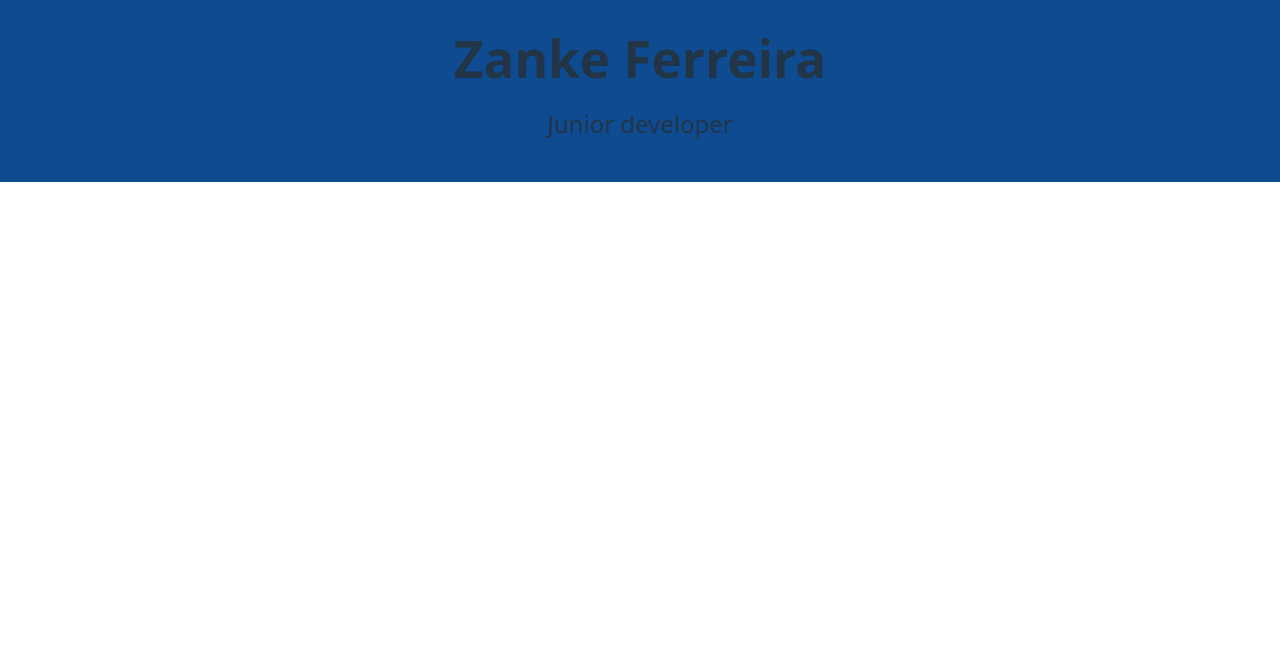
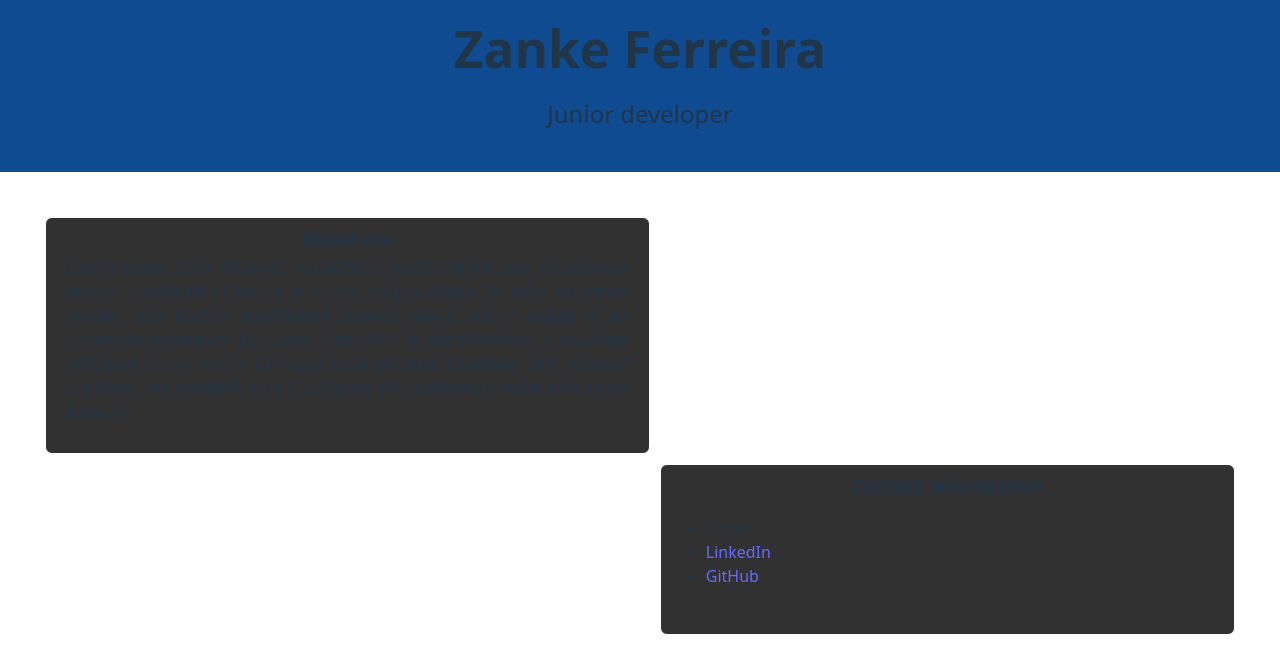
Before and after one commit to ZankeFerreira/Virtual-CV, a React (Vite) app in the folder virtualcv/: page / in a window 1280 px wide. Shown: the top 672 px of the page. Built offline with nearby package versions, Linux system fonts and the light colour scheme.

Commit message:
Bug fixes for boxes

```diff
--- a/virtualcv/src/App.css
+++ b/virtualcv/src/App.css
@@ -2,33 +2,46 @@
   /* max-width: 1280px; */
   margin: 0 auto;
   /* padding: 2rem; */
-  text-align: left;width: 100vw;
+  text-align: left;
+  width: 100vw;
 
 
 
 }
 
+
+
 .border{
   border: solid;
   border-color: #ffffff;
   border-width: 1px;
-  padding: 5px;
+
   border-radius: 7px;
 
-  width: 45%;
+  padding: 5px;
+  width: 44%;
   background-color: #313131;
+  margin: 5px;
 
+  padding-bottom: 30px;
 
+   display: inline;
 
 }
 
 .border.About{
   float: left;
-  margin-left: 50px;
+  margin-left: 45px;
+  padding-left: 20px;
+  padding-right: 20px;
+
+  text-align: justify;
+
 }
 .border.Contact{
   float: right;
-  margin-right: 50px;
+  margin-right: 45px;
+
 }
 
 
--- a/virtualcv/src/App.jsx
+++ b/virtualcv/src/App.jsx
@@ -7,42 +7,19 @@
 import Contact from './Components/Contact'
 
 function App() {
-  const [count, setCount] = useState(0)
+
 
   return (
     <>
+    <title>Zanke Ferreira Portfolio</title>
+
     <div>
       <Header font = "arial"/>
-        <body>
-          <About className = "border About"/>
-          <Contact className = "border Contact"/>
-      </body>
+      <About className = "border About"/>
+      <Contact className = "border Contact"/>
     </div>
 
 
-
-
-    {/*
-      <div>
-        <a href="https://vite.dev" target="_blank">
-          <img src={viteLogo} className="logo" alt="Vite logo" />
-        </a>
-        <a href="https://react.dev" target="_blank">
-          <img src={reactLogo} className="logo react" alt="React logo" />
-        </a>
-      </div>
-      <h1>Vite + React</h1>
-      <div className="card">
-        <button onClick={() => setCount((count) => count + 1)}>
-          count is {count}
-        </button>
-        <p>
-          Edit <code>src/App.jsx</code> and save to test HMR
-        </p>
-      </div>
-      <p className="read-the-docs">
-        Click on the Vite and React logos to learn more
-      </p>*/}
     </>
   )
 }
--- a/virtualcv/src/Components/About.jsx
+++ b/virtualcv/src/Components/About.jsx
@@ -3,7 +3,7 @@
 
         <div  className={props.className}>
              <h3> About me </h3>
-            hell
+            Lorem ipsum dolor sit amet, consectetur adipiscing elit, sed do eiusmod tempor incididunt ut labore et dolore magna aliqua. Ut enim ad minim veniam, quis nostrud exercitation ullamco laboris nisi ut aliquip ex ea commodo consequat. Duis aute irure dolor in reprehenderit in voluptate velit esse cillum dolore eu fugiat nulla pariatur. Excepteur sint occaecat cupidatat non proident, sunt in culpa qui officia deserunt mollit anim id est laborum.
         </div>
 
     )
--- a/virtualcv/src/Components/Contact.jsx
+++ b/virtualcv/src/Components/Contact.jsx
@@ -4,9 +4,10 @@
         <div  className={props.className}>
              <h3> Contact Information    </h3>
             <ul>
-                <li>Phone number: 067 958 2281</li>
-                <li>Email: zanke.ferreira1229@gmail.com</li>
+                {/* <li>Phone number: 067 958 2281</li> */}
+                <li>Email: </li>
                 <li><a href="https://linkedin.com/in/zanke-ferreira-6a7354362/" target="_blank">LinkedIn</a> </li>
+                <li><a href="https://github.com/ZankeFerreira" target="_blank">GitHub</a> </li>
             </ul>
         </div>
 
--- a/virtualcv/src/Components/Header.jsx
+++ b/virtualcv/src/Components/Header.jsx
@@ -8,6 +8,10 @@
             <h2 style={{"font-style": props.font,fontWeight: "normal"}}>
                 Junior developer
             </h2>
+
+
+
         </header>
+
     )
 }
--- a/virtualcv/src/index.css
+++ b/virtualcv/src/index.css
@@ -49,14 +49,15 @@
 h1 {
   font-size: 3.2em;
   line-height: 1.1;
-  margin: 10px;
+  margin: 0px;
   width: 100vw;
- margin-left: calc(-50vw + 50%);
+  margin-left: calc(-50vw + 50%);
 
 }
 
 h3 {
   margin: 2px;
+  text-align: center;
 }
 
 button {
```
